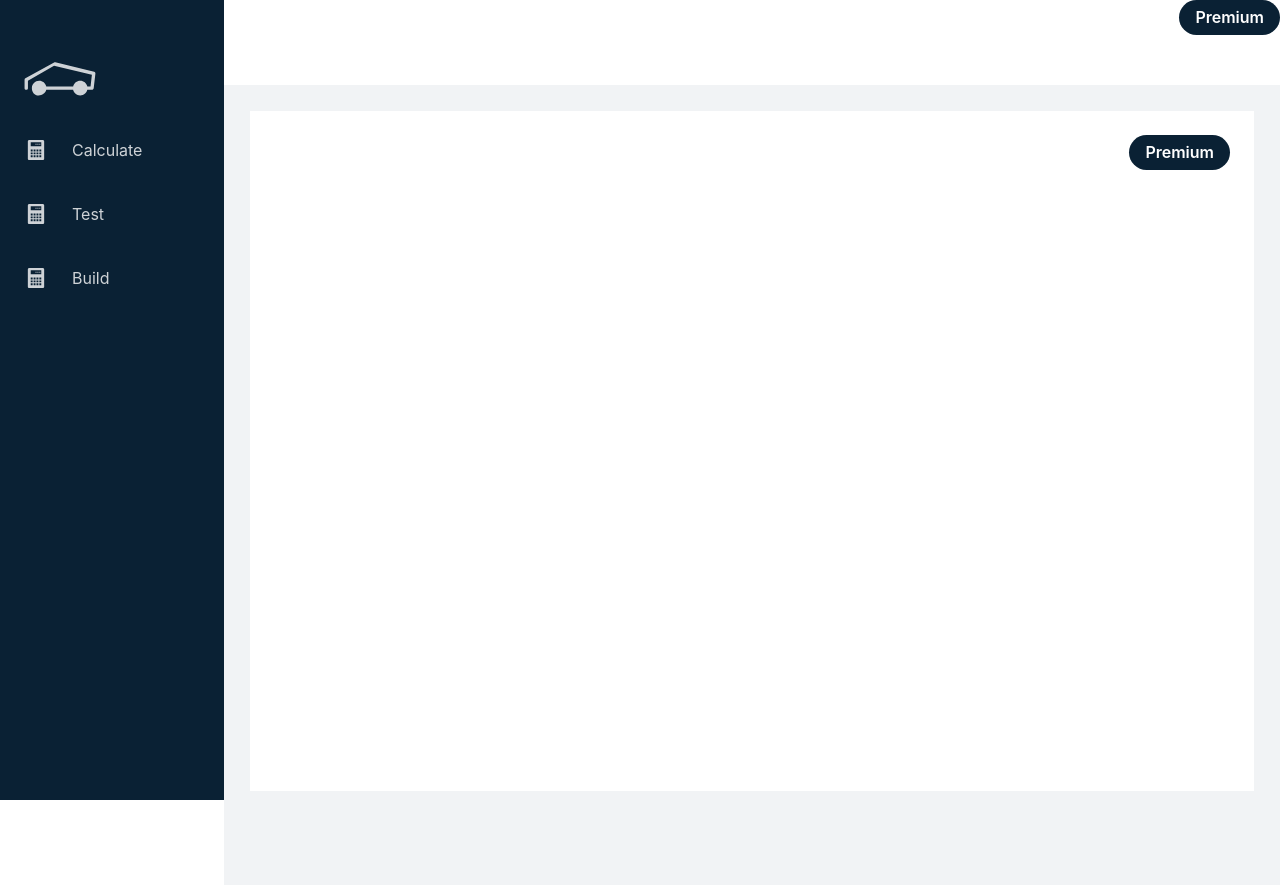
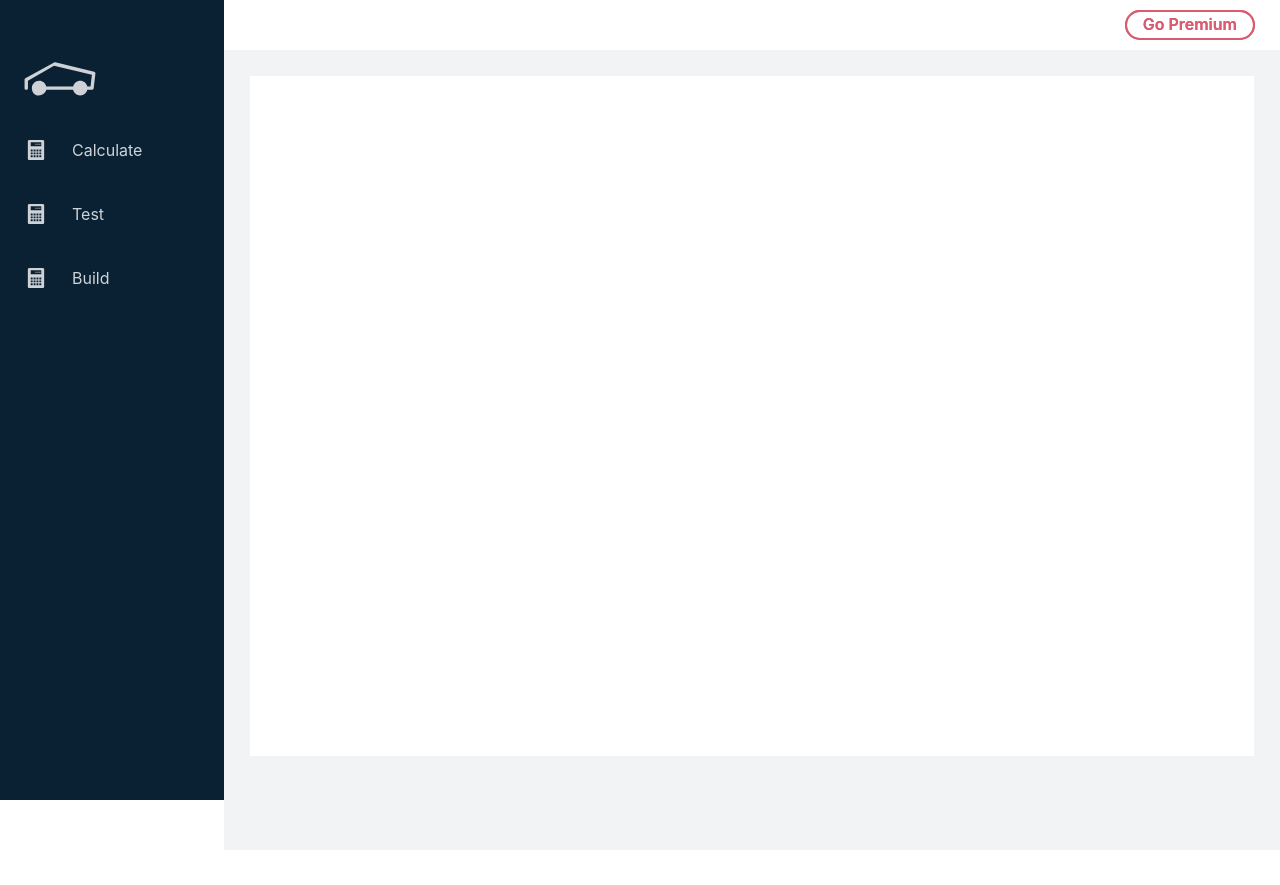
Before and after one commit to JNeuvonen/tesla-calc, a Next.js app: page / in a window 1280 px wide. After the commit the page ends 850 px from the top, so only its background shows below. Built offline with nearby package versions, Linux system fonts and the light colour scheme.

Commit message:
Update TopNav.tsx

```diff
--- a/components/Nav/TopNav.tsx
+++ b/components/Nav/TopNav.tsx
@@ -1,14 +1,30 @@
-import { Box, Button, Flex } from "@chakra-ui/react";
-import React from "react";
+import { Button, Flex } from "@chakra-ui/react";
+import { useRouter } from "next/router";
+import { useAuth } from "../../context/auth";
 const TopNav = () => {
+  const router = useRouter();
+  const auth = useAuth();
   return (
-    <Flex justifyContent={"space-between"}>
-      <Box></Box>
-      <Box>
-        <Button variant={"secondary"} height={"35px"}>
-          Premium
-        </Button>
-      </Box>
+    <Flex
+      justifyContent={"space-between"}
+      flexDir={"row-reverse"}
+      position={"fixed"}
+      zIndex={2}
+      width={"100%"}
+      id={"header"}
+      height={"50px"}
+      top={0}
+      left={0}
+    >
+      <Button
+        variant={"primaryInverse"}
+        height={"30px"}
+        marginRight={"25px"}
+        marginTop={"10px"}
+        position={"relative"}
+      >
+        Go Premium
+      </Button>
     </Flex>
   );
 };
```
